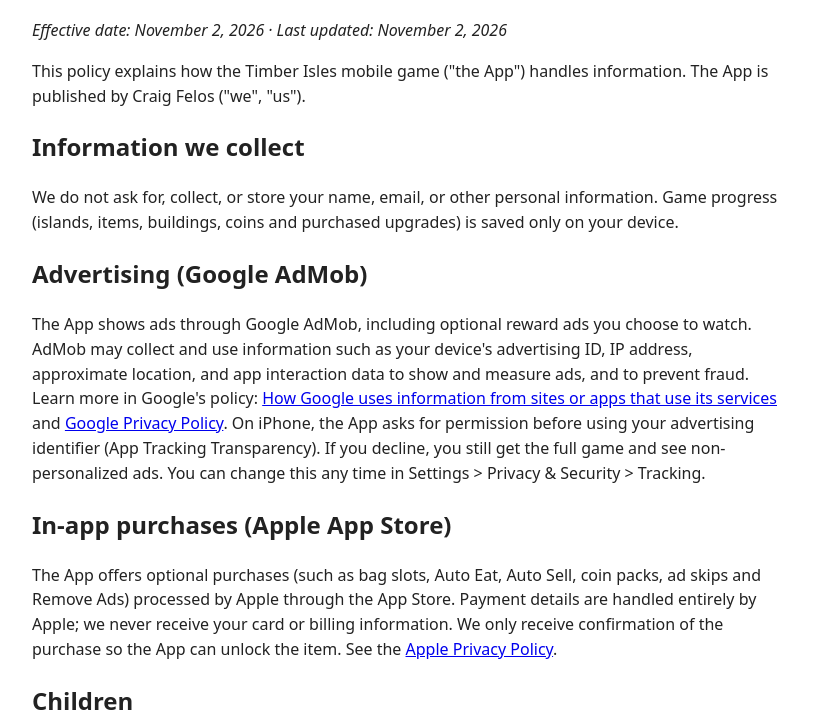
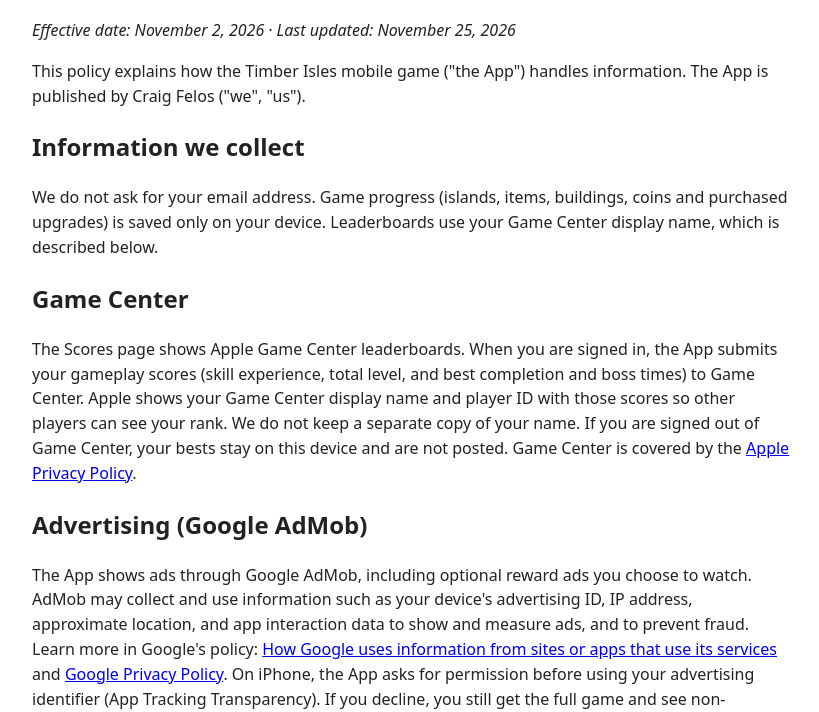
Before and after one commit to CWFII/timber-isles-site, a plain HTML site: page privacy.html in a window 1280 px wide. Shown: the part 93-805 px from the top of the page, without its empty margins (228-1047 px from the left). Drawn offline with Linux system fonts and the light colour scheme.

Commit message:
Describe Game Center on the privacy policy. (#2)
Leaderboards show the player's Game Center display name, player ID, and submitted scores. The policy no longer says the game does not collect a name.

Co-authored-by: Cursor Agent <cursoragent@cursor.com>

```diff
--- a/privacy.html
+++ b/privacy.html
@@ -1,8 +1,10 @@
 <!doctype html><html><head><meta charset="utf-8"><meta name="viewport" content="width=device-width,initial-scale=1"><title>Timber Isles – Privacy Policy</title><style>body{font-family:system-ui,Arial;max-width:760px;margin:40px auto;padding:0 16px;line-height:1.55;color:#222}h1{color:#2e7d32}</style></head><body>
-<h1>Timber Isles Privacy Policy</h1><p><em>Effective date: November 2, 2026 &middot; Last updated: November 2, 2026</em></p>
+<h1>Timber Isles Privacy Policy</h1><p><em>Effective date: November 2, 2026 &middot; Last updated: November 25, 2026</em></p>
 <p>This policy explains how the Timber Isles mobile game ("the App") handles information. The App is published by Craig Felos ("we", "us").</p>
 <h2>Information we collect</h2>
-<p>We do not ask for, collect, or store your name, email, or other personal information. Game progress (islands, items, buildings, coins and purchased upgrades) is saved only on your device.</p>
+<p>We do not ask for your email address. Game progress (islands, items, buildings, coins and purchased upgrades) is saved only on your device. Leaderboards use your Game Center display name, which is described below.</p>
+<h2>Game Center</h2>
+<p>The Scores page shows Apple Game Center leaderboards. When you are signed in, the App submits your gameplay scores (skill experience, total level, and best completion and boss times) to Game Center. Apple shows your Game Center display name and player ID with those scores so other players can see your rank. We do not keep a separate copy of your name. If you are signed out of Game Center, your bests stay on this device and are not posted. Game Center is covered by the <a href="https://www.apple.com/legal/privacy/">Apple Privacy Policy</a>.</p>
 <h2>Advertising (Google AdMob)</h2>
 <p>The App shows ads through Google AdMob, including optional reward ads you choose to watch. AdMob may collect and use information such as your device's advertising ID, IP address, approximate location, and app interaction data to show and measure ads, and to prevent fraud. Learn more in Google's policy: <a href="https://policies.google.com/technologies/partner-sites">How Google uses information from sites or apps that use its services</a> and <a href="https://policies.google.com/privacy">Google Privacy Policy</a>. On iPhone, the App asks for permission before using your advertising identifier (App Tracking Transparency). If you decline, you still get the full game and see non-personalized ads. You can change this any time in Settings &gt; Privacy &amp; Security &gt; Tracking.</p>
 <h2>In-app purchases (Apple App Store)</h2>
```
